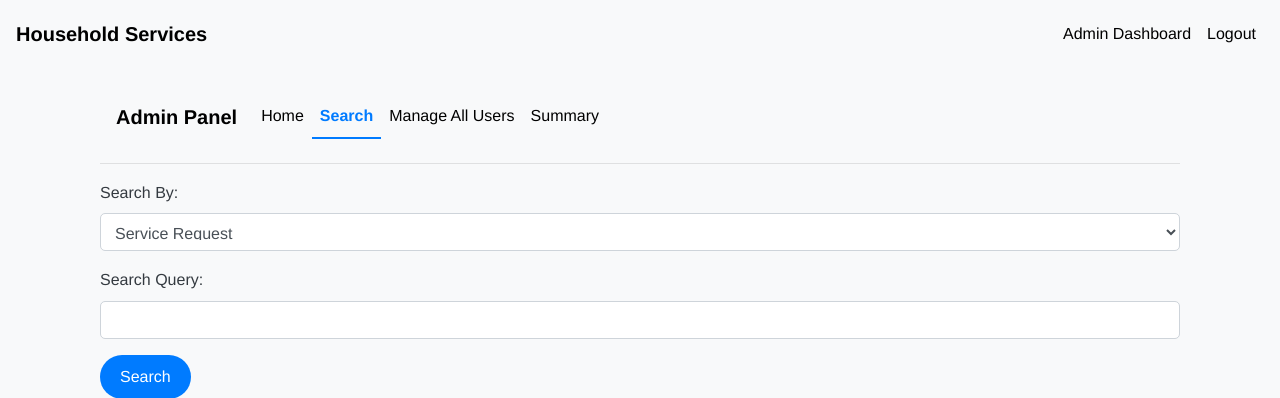
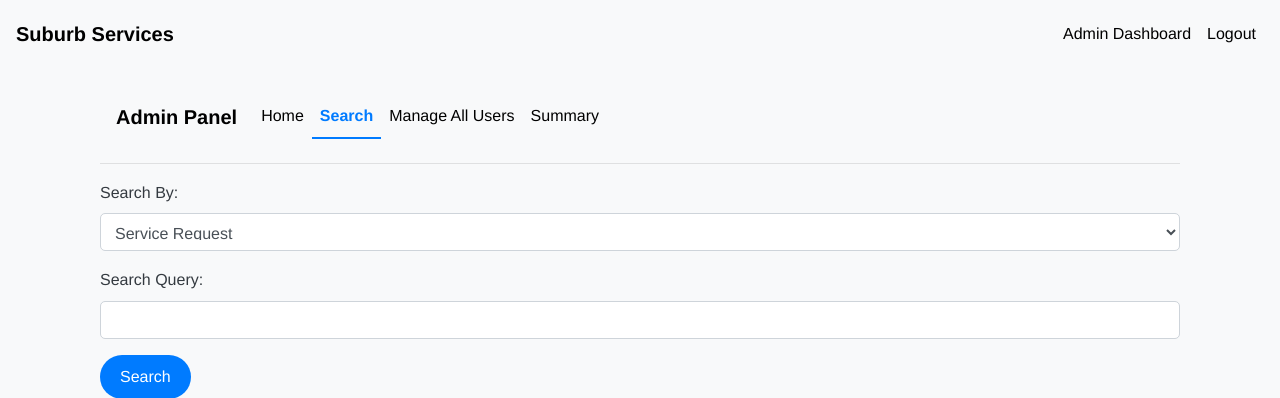
Before and after one commit to dotcomaki/household_services, a Flask app: page /admin/search in a window 1280 px wide. Shown: the top 398 px of the page. Run offline with Flask 3, Linux system fonts and the light colour scheme; a user stored in the database is signed in; some libraries are stand-ins or nearby versions.

Commit message:
Update title and navbar brand to Suburb Services

```diff
--- a/templates/base.html
+++ b/templates/base.html
@@ -2,7 +2,7 @@
 <html lang="en">
 <head>
     <meta charset="UTF-8">
-    <title>Household Services Application</title>
+    <title>Suburb Services</title>
     <!-- Bootstrap CSS -->
     <link rel="stylesheet" href="https://stackpath.bootstrapcdn.com/bootstrap/4.5.0/css/bootstrap.min.css">
     <!-- Custom CSS -->
@@ -11,7 +11,7 @@
 <body>
 
     <nav class="navbar navbar-expand-lg navbar-light bg-light">
-        <a class="navbar-brand" href="{{ url_for('index') }}">Household Services</a>
+        <a class="navbar-brand" href="{{ url_for('index') }}">Suburb Services</a>
         <button class="navbar-toggler" type="button" data-toggle="collapse" data-target="#navbarNav" aria-controls="navbarNav" aria-expanded="false" aria-label="Toggle navigation">
             <span class="navbar-toggler-icon"></span>
         </button>
```
